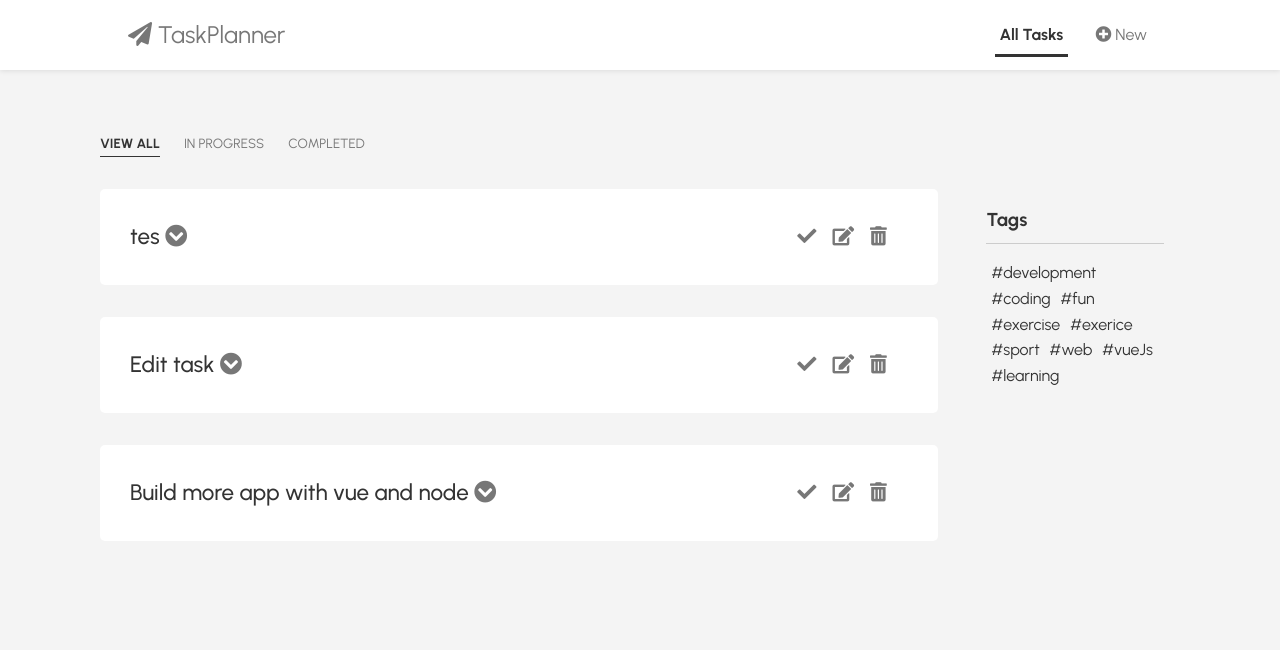
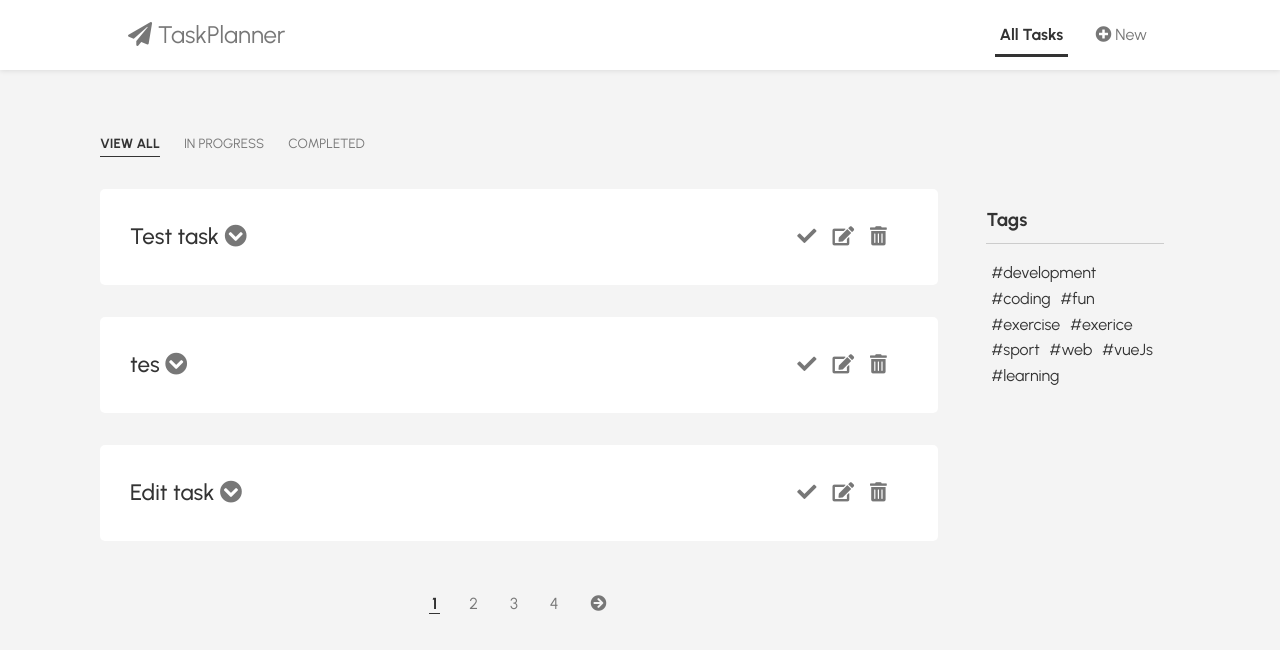
Before and after one commit to thariqaudah/task-planner, a Vue app: page / in a window 1280 px wide. Shown: the top 650 px of the page. Built offline with nearby package versions, Linux system fonts and the light colour scheme; data requests are answered from the project's data file.

Commit message:
Finish pagination

```diff
--- a/_data/db.json
+++ b/_data/db.json
@@ -91,6 +91,14 @@
       "done": false,
       "createdAt": 1630488669664,
       "id": 12
+    },
+    {
+      "title": "Test task",
+      "description": "asdadmqwmdasmd admaldmasd",
+      "tags": [],
+      "done": false,
+      "createdAt": 1630557158186,
+      "id": 13
     }
   ]
 }
--- a/src/components/Pagination.vue
+++ b/src/components/Pagination.vue
@@ -27,14 +27,13 @@ export default {
     const pages = ref([])
 
     watchEffect(() => {
-			let numberOfPages = Math.ceil(props.countDocs / props.limit)
-			console.log(numberOfPages, props.countDocs)
+      let copyPages = []
+      const numberOfPages = Math.ceil(props.countDocs / props.limit)
+
       for (let i = 1; i <= numberOfPages; i++) {
-				let pages = []
-				pages.push(i)
-				console.log(pages)
-				pages.value = pages
+        copyPages.push(i)
       }
+      pages.value = [...copyPages]
     })
 
     const handleClick = (option, e) => {
```
Lines whose indentation alone changed are shown as unchanged.
